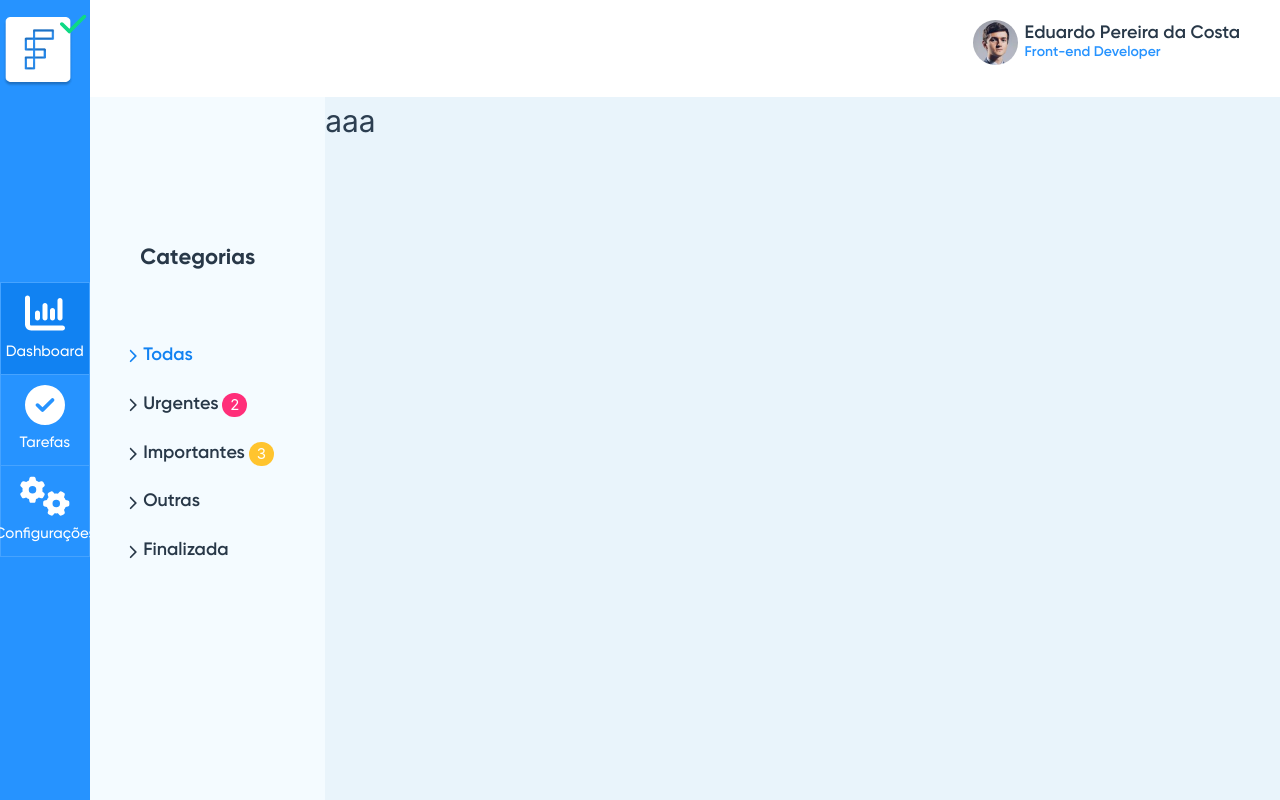
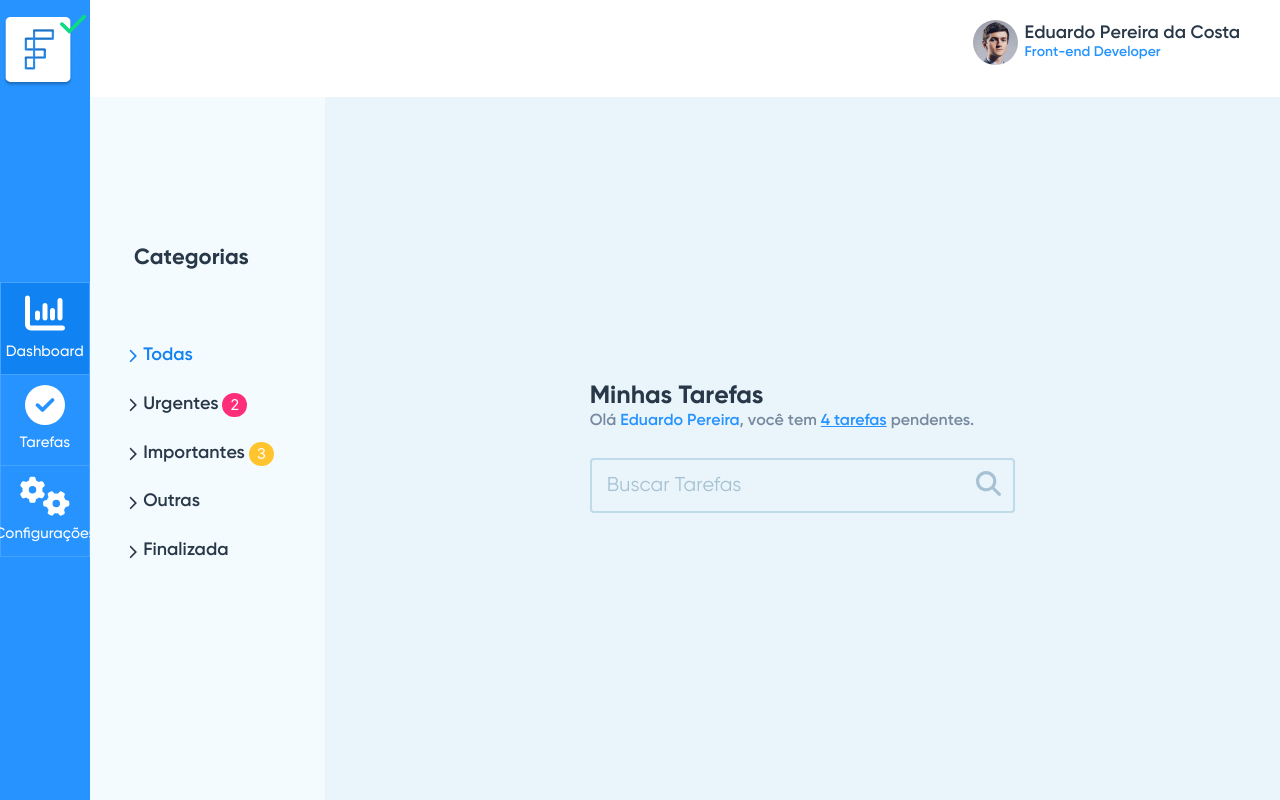
Before and after one commit to DevJulio/todo-facilita, a Vue app: page /home in a window 1280 px wide. Built offline with nearby package versions, Linux system fonts and the light colour scheme.

Commit message:
feat: added search input

```diff
--- a/src/assets/styles/theme.styl
+++ b/src/assets/styles/theme.styl
@@ -23,6 +23,7 @@ $td-regular = 'RegularTd', sans-serif
 $td-semi-bold = 'SemiBoldTd', sans-serif
 
 $td-blue = #2693FF
+$td-blue-aux = #A6C1D2
 $td-title = #283848
 $td-green = #1AD18F
 $td-green-disable = #0ED984
--- /dev/null
+++ b/src/components/search/SearchInput.vue
@@ -0,0 +1,79 @@
+<template>
+  <div class="search">
+    <input className="input" type="text" :placeholder="placeholder" :value="value" />
+    <div className="icon">
+      <fa icon="magnifying-glass" />
+    </div>
+  </div>
+</template>
+<!-- style="margin-left: -1vw; color: #0ed984; font-size: 30px; margin-top: -1vh" -->
+
+<script>
+export default {
+  name: 'FASearchInput',
+  props: {
+    label: {
+      type: String,
+      required: true
+    },
+    placeholder: {
+      type: String,
+      default: ''
+    },
+    value: {
+      type: String,
+      default: ''
+    },
+    isPassword: {
+      type: Boolean,
+      default: false
+    }
+  },
+  computed: {
+    inputId() {
+      //Gera um id baseado na label
+      return this.label.toLowerCase().replace(/\s+/g, '-')
+    }
+  },
+  methods: {
+    updateValue(newValue) {
+      this.$emit('input', newValue)
+    }
+  }
+}
+</script>
+
+<style lang="stylus" scoped>
+@import '../../assets/styles/theme.styl'
+  .search
+   display flex
+   flex-direction row
+   align-items center
+   width 100%
+   border 2px solid #BFDAEB
+   border-radius 4px
+   margin-top 3vh
+   margin-bottom 1vh
+
+   .icon
+     color $td-blue-aux
+     margin-top -3px
+     margin-left auto
+     margin-right 1vw
+     font-size 25px
+
+
+   .input
+     font-size 20px
+     padding 15px
+     font-family $td-regular
+     border-style none
+     background-color transparent
+     color $td-blue-aux
+     width 30vw
+     &::placeholder
+       color $td-blue-aux
+     &:focus
+       outline none
+       border none
+</style>
--- a/src/main.js
+++ b/src/main.js
@@ -9,11 +9,12 @@ import {
   faCircleCheck,
   faChartColumn,
   faGears,
-  faChevronRight
+  faChevronRight,
+  faMagnifyingGlass
 } from '@fortawesome/free-solid-svg-icons'
 import { FontAwesomeIcon } from '@fortawesome/vue-fontawesome'
 
-library.add([faCheck, faCircleCheck, faChartColumn, faGears, faChevronRight])
+library.add([faCheck, faCircleCheck, faChartColumn, faGears, faChevronRight, faMagnifyingGlass])
 
 const app = createApp(App).component('fa', FontAwesomeIcon)
 
--- a/src/views/DashboardView.vue
+++ b/src/views/DashboardView.vue
@@ -79,7 +79,17 @@
           </div>
         </div>
         <div class="right-container">
-          <h1>aaa</h1>
+          <div class="top-container">
+            <span class="title">Minhas Tarefas</span>
+            <div class="wellcome">
+              <span class="regular">Olá </span>
+              <span class="emphasis">Eduardo Pereira</span>
+              <span class="regular" style="margin-left: -4px">, você tem </span>
+              <span class="emphasis_">4 tarefas</span>
+              <span class="regular"> pendentes.</span>
+            </div>
+            <FASearchInput placeholder="Buscar Tarefas" />
+          </div>
         </div>
       </div>
     </div>
@@ -89,12 +99,14 @@
 import FAActionItem from '../components/action-item/ActionItem.vue'
 import FATopBar from '../components/top-bar/TopBar.vue'
 import FAFilterItem from '../components/filter-item/Filtertem.vue'
+import FASearchInput from '../components/search/SearchInput.vue'
 
 export default {
   components: {
     FAActionItem,
     FATopBar,
-    FAFilterItem
+    FAFilterItem,
+    FASearchInput
   },
   data() {
     return {
@@ -169,11 +181,37 @@ export default {
       color $td-title
       font-size 22px
       margin-bottom 7vh
-      margin-left -1.5vw
+      margin-left -2.5vw
      .filter-list
       display flex
       flex-direction column
       width 100%
    .right-container
     background-color #e9f4fb
+    display flex
+    flex-direction column
+    height 100%
+    place-content center
+    .top-container
+      display flex
+      flex-direction column
+      align-self center
+      .title
+        font-family $td-bold
+        color $td-title
+        font-size 25px
+      .wellcome
+        display flex
+        flex-direction row
+        font-family $td-semi-bold
+        font-size 16px
+        column-gap 4px
+        margin-top -1vh
+        .regular
+          color #77899E
+        .emphasis
+          color $td-blue
+        .emphasis_
+          color $td-blue
+          text-decoration underline
 </style>
```
